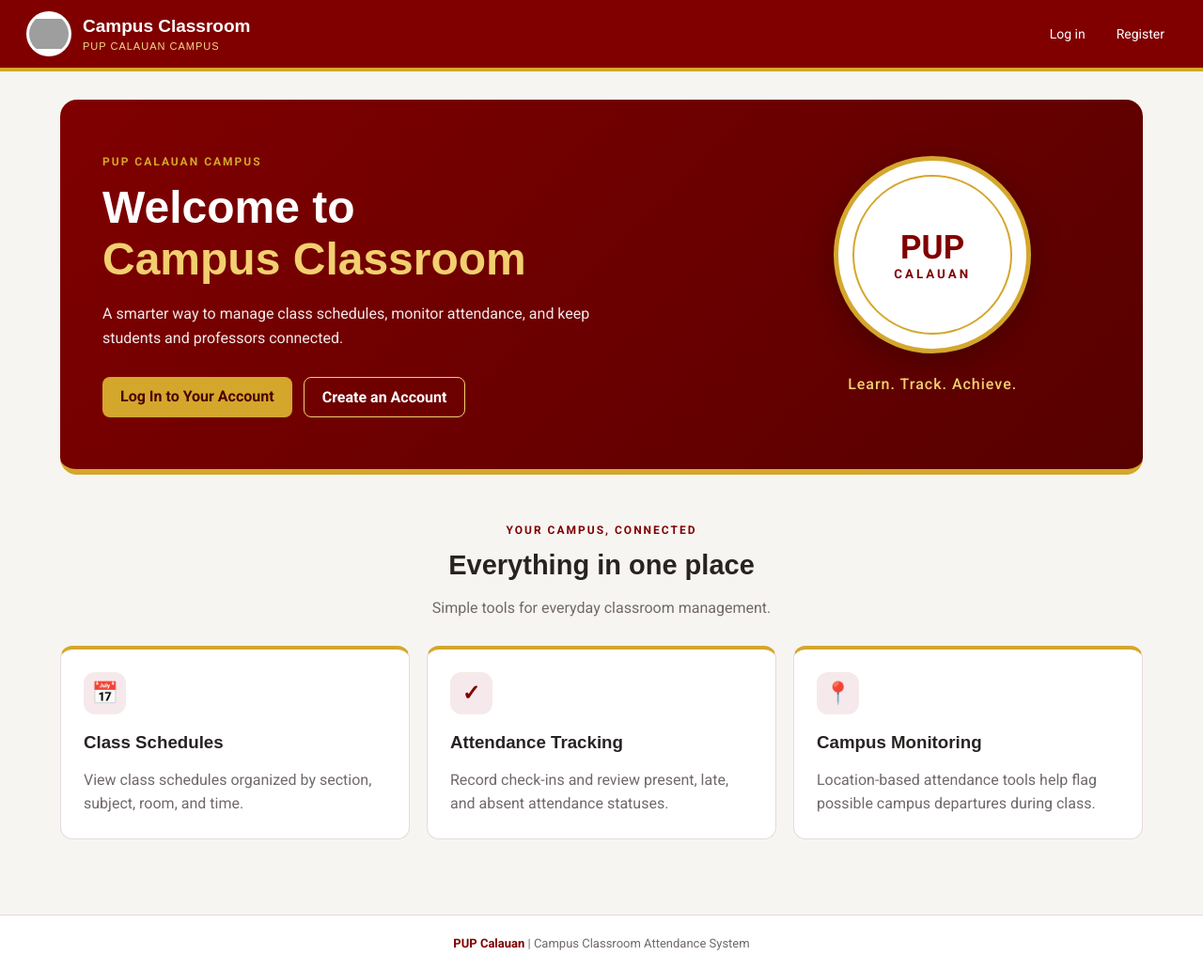
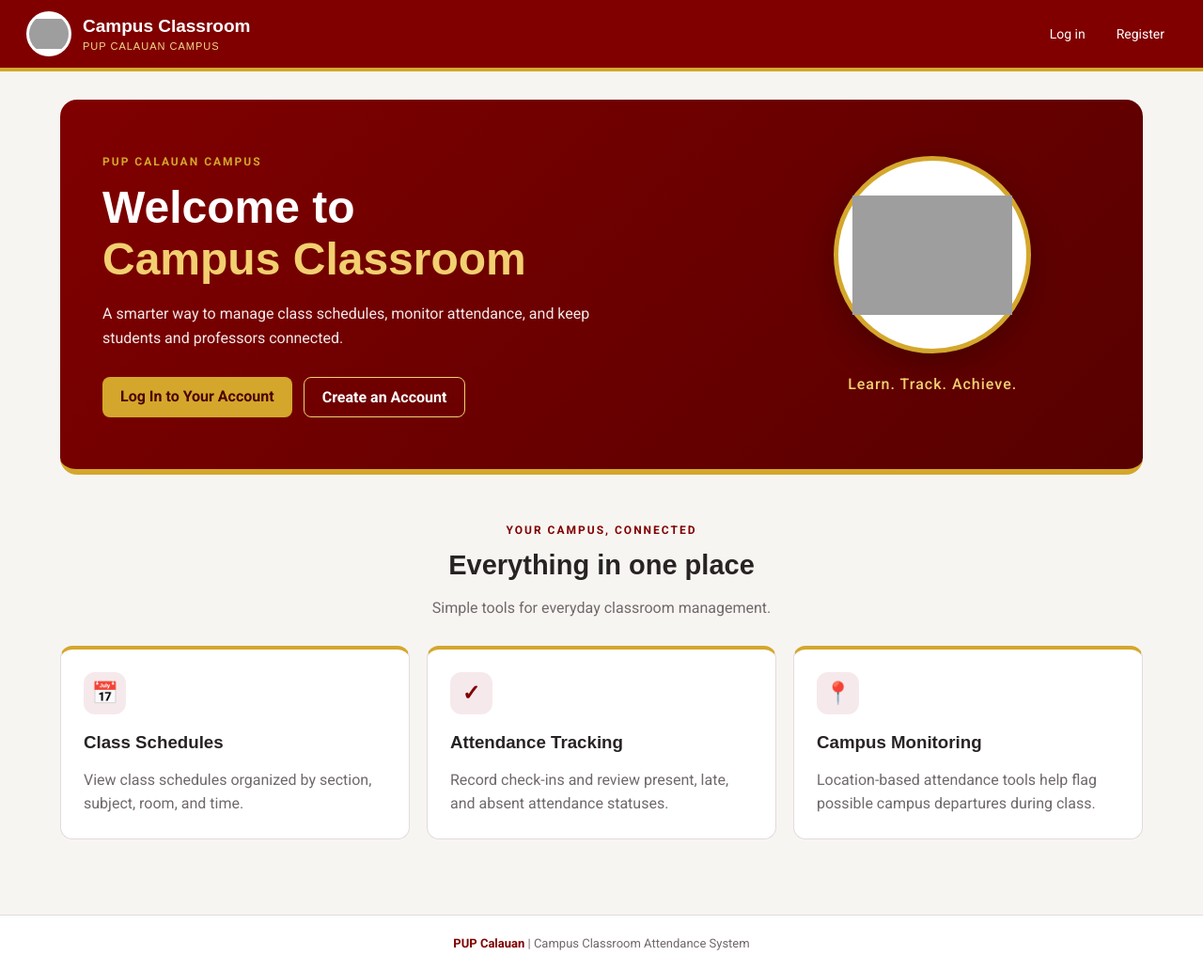
Before and after one commit to ejvpunelas-cpu/gps-attendance-system, a Flask app: page / in a window 1280 px wide. Shown: the whole page at 94% size. Run offline with Flask 3, Linux system fonts and the light colour scheme; some web fonts are replaced; grey boxes are pictures that could not be loaded.

Commit message:
Update PUP seal on landing page

```diff
--- a/templates/home.html
+++ b/templates/home.html
@@ -32,7 +32,7 @@
     <div class="hero-emblem">
         <div class="emblem-circle">
             <img
-                src="{{ url_for('static', filename='images/pup-logo.png') }}"
+                src="https://upload.wikimedia.org/wikipedia/commons/2/2e/Polytechnic_University_of_the_Philippines.svg"
                 alt="PUP Calauan emblem"
                 onerror="this.style.display='none'; document.getElementById('fallbackEmblem').style.display='flex';"
             >
```
